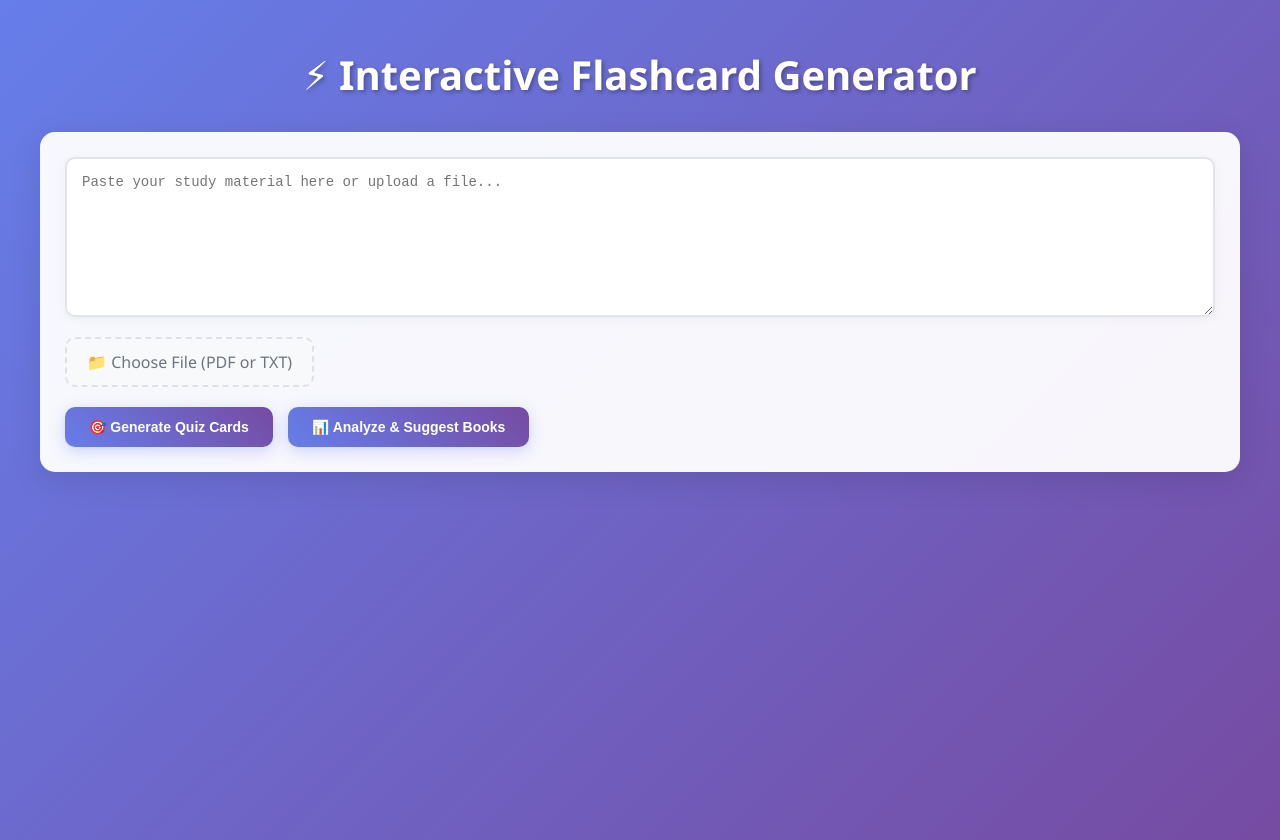
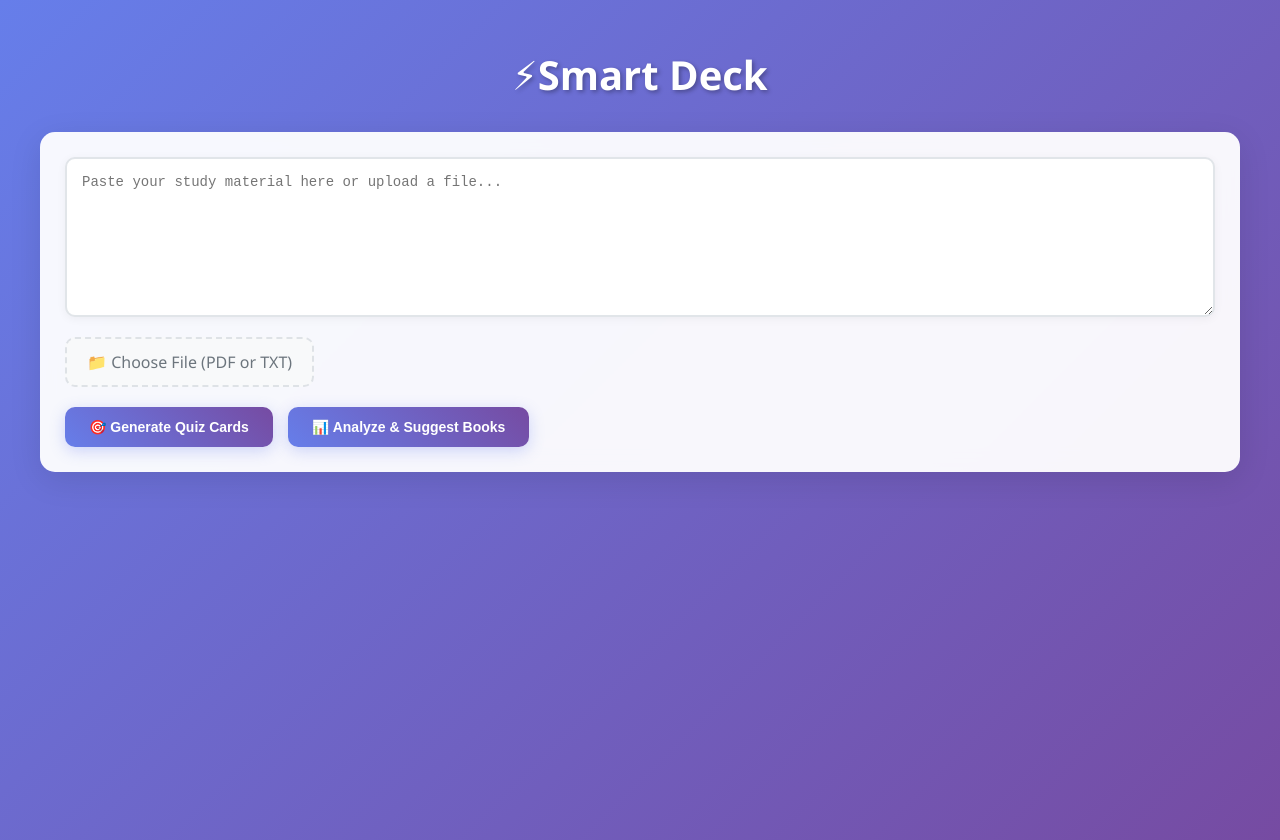
Before and after one commit to CodeByAtharva/I7J8K_Prompt2Prototype, a plain HTML site: page index.html in a window 1280 px wide. Drawn offline with Linux system fonts and the light colour scheme.

Commit message:
Change the name

```diff
--- a/index.html
+++ b/index.html
@@ -397,7 +397,7 @@
 </head>
 <body>
   <div class="container">
-    <h1>⚡ Interactive Flashcard Generator</h1>
+    <h1>⚡Smart Deck</h1>
 
     <div class="input-section">
       <textarea id="inputText" placeholder="Paste your study material here or upload a file..."></textarea>
```
